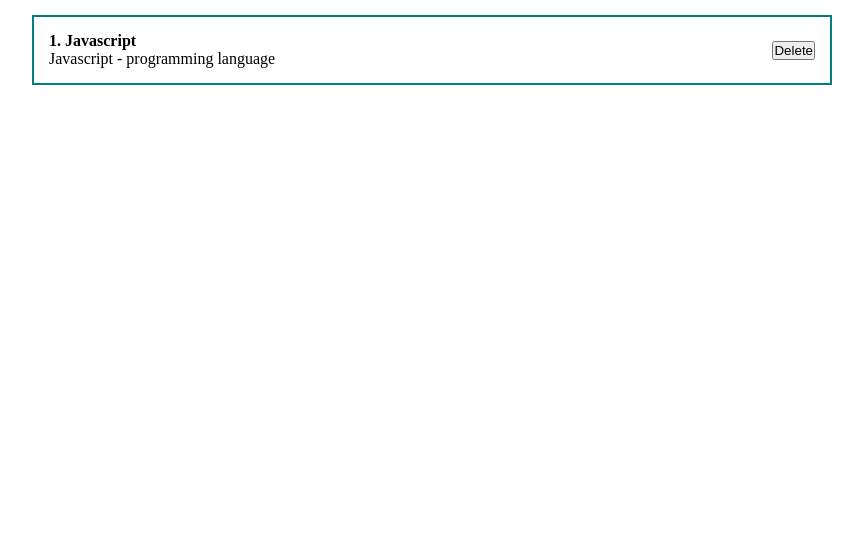
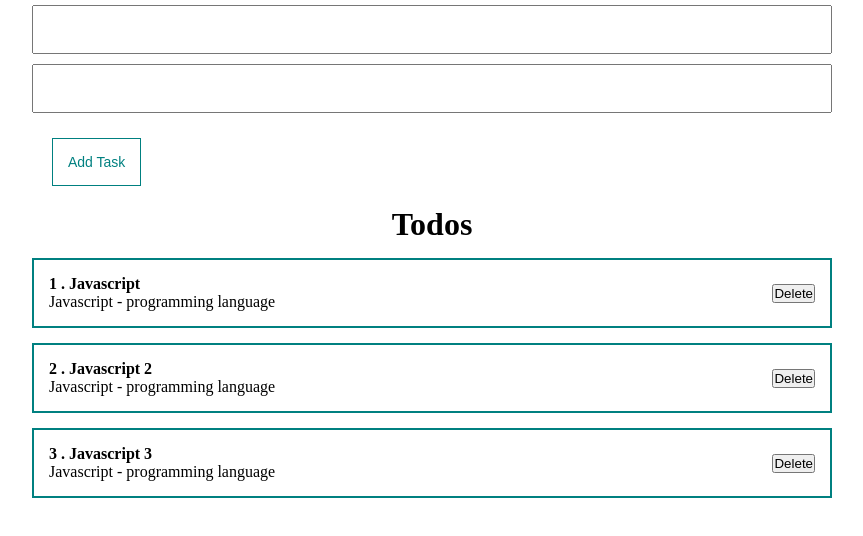
Before and after one commit to CRSJ-N7/react-test, a React (Vite) app: page / in a window 1280 px wide. Shown: the top 536 px of the page, without its empty margins (208-1071 px from the left). Built offline with nearby package versions, Linux system fonts and the light colour scheme.

Commit message:
studying-react

```diff
--- a/eslint.config.js
+++ b/eslint.config.js
@@ -28,6 +28,7 @@
       ...react.configs.recommended.rules,
       ...react.configs['jsx-runtime'].rules,
       ...reactHooks.configs.recommended.rules,
+      'react/prop-types': 0,
       'react/jsx-no-target-blank': 'off',
       'react-refresh/only-export-components': [
         'warn',
--- a/src/App.jsx
+++ b/src/App.jsx
@@ -1,12 +1,40 @@
 import { useState } from "react";
 // import ClassCounter from "./components/ClassCounter";
 import "./styles/App.css";
-import PostItem from "./components/PostItem";
+// import PostItem from "./components/PostItem";
+import PostList from "./components/PostList";
+import MyButton from "./components/UI/button/MyButton";
+import MyInput from "./components/UI/input/MyInput";
 
 function App() {
+
+  const [posts, setPost] = useState(
+    [{id: 1, title: "Javascript", body: "Description"},
+    {id: 2, title: "Javascript 2", body: "Description"},
+    {id: 3, title: "Javascript 3", body: "Description"},
+
+  ]);
+  const [task, setTask] = useState('');
+
+  const addNewTask = (e) => {
+    e.preventDefault();
+    console.log(task)
+  }
+
   return (
     <div className="App">
-      <PostItem value={"2222"} item={{ title: 0 }} number={1}></PostItem>
+      <form>
+
+        <MyInput
+        value={task}
+        onChange={e => setTask(e.target.value)}
+        type="text" placeholder='Task'
+        ></MyInput>
+
+        <MyInput type="text" placeholder='Description'></MyInput>
+        <MyButton onClick={addNewTask}>Add Task</MyButton>
+      </form>
+ <PostList posts={posts} title='Todos'></PostList>
     </div>
   );
 }
--- a/src/components/PostItem.jsx
+++ b/src/components/PostItem.jsx
@@ -1,12 +1,9 @@
-import React from "react";
-
 const PostItem = (props) => {
-  console.log(props);
 
   return (
     <div className="post">
       <div className="post__content">
-        <strong>1. Javascript</strong>
+        <strong>{props.post.id} . {props.post.title}</strong>
         <div>Javascript - programming language</div>
       </div>
       <div className="post__btns">
--- /dev/null
+++ b/src/components/PostList.jsx
@@ -0,0 +1,16 @@
+import PostItem from "./PostItem";
+
+const PostList = ({posts, title}) => {
+return (
+    <div className="App">
+    <h1 style={{textAlign: 'center'}}>
+        {title}
+        </h1>
+   {posts.map((post) =>
+   <PostItem post={post} key={post.id}></PostItem>)}
+  </div>
+)
+}
+
+
+export default PostList;
--- /dev/null
+++ b/src/components/UI/button/MyButton.jsx
@@ -0,0 +1,11 @@
+import classes from './MyButton.module.css'
+
+const MyButton = ({children, ...props}) => {
+return (
+    <button {...props} className={classes.myBtn}>
+        {children}
+    </button>
+)
+}
+
+export default MyButton;
--- /dev/null
+++ b/src/components/UI/button/MyButton.module.css
@@ -0,0 +1,9 @@
+.myBtn {
+ padding: 15px;
+ margin: 20px;
+ color: teal;
+ font-size: 14px;
+ background: transparent;
+ cursor: pointer;
+ border: 1px solid teal;
+}
--- /dev/null
+++ b/src/components/UI/input/MyInput.jsx
@@ -0,0 +1,9 @@
+import classes from './MyInput.module.css'
+
+const MyInput = ({props}) => {
+    return (
+<input className={classes.myInput}  {...props}></input>
+    )
+}
+
+export default MyInput;
--- /dev/null
+++ b/src/components/UI/input/MyInput.module.css
@@ -0,0 +1,5 @@
+.myInput {
+    width: 100%;
+    margin: 5px 0;
+    padding: 15px;
+}
```
